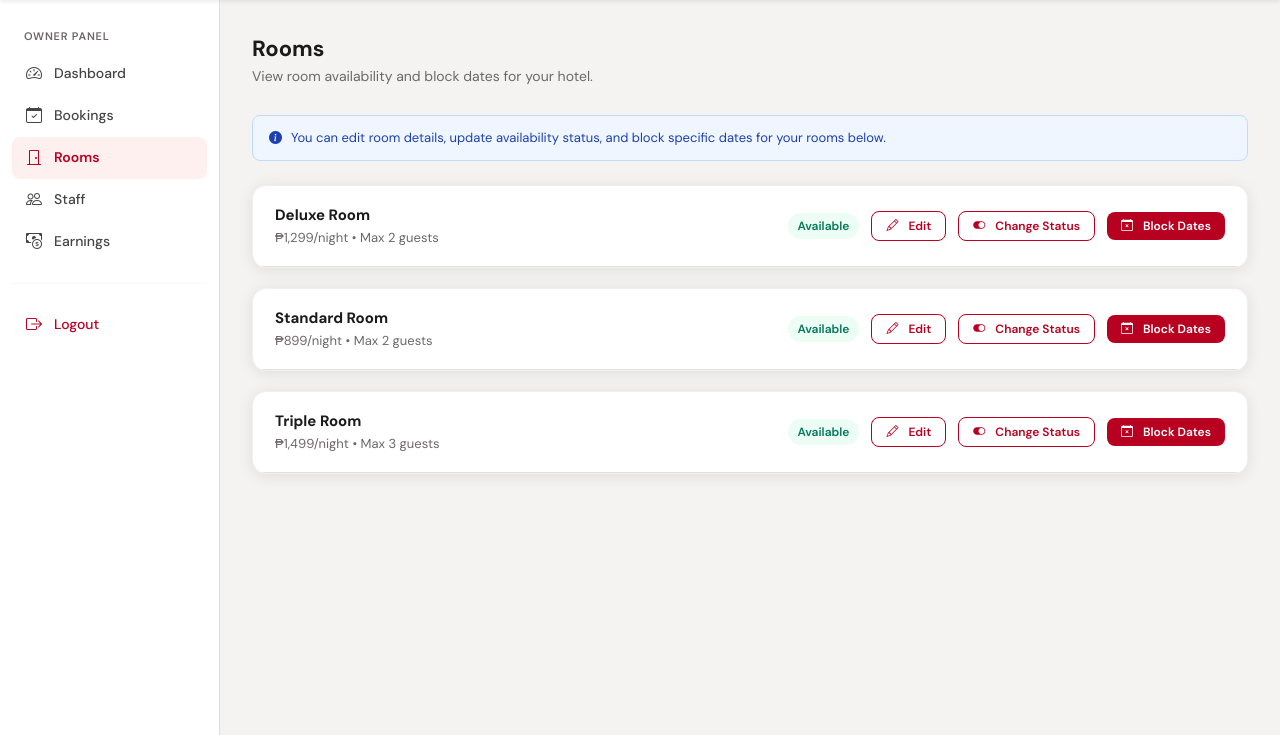
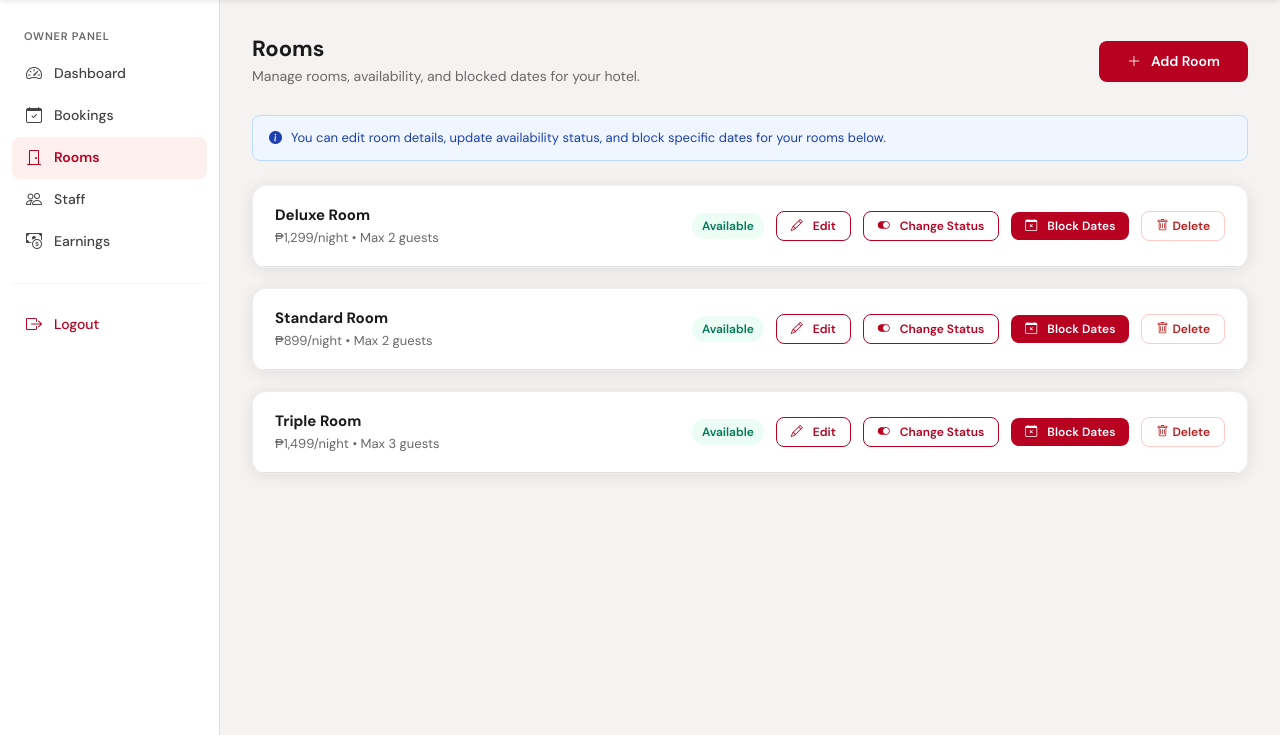
Before and after one commit to Dhaiku/RedDoorz-v2, a PHP site: page /owner/manage_rooms.php in a window 1280 px wide. Shown: the part 64-799 px from the top of the page. Run offline with PHP 8.4, Linux system fonts and the light colour scheme; a user stored in the database is signed in; data comes from the database, SQL or seed files in the repository; tables that the repository leaves empty hold one stand-in row (values such as "Sample post").

Commit message:
owner/manage_rooms.php: add Add Room and Delete Room features
- add_room POST handler: inserts new room with Room_Type, Room_Price, Room_Capacity, Room_Description, Room_Status=available; scoped to owner's hotel
- delete_room POST handler: hard deletes room after verifying it belongs to owner's hotel; confirm dialog required
- Add Room button in page header (btn-rd, opens #addRoomModal)
- #addRoomModal: Room Type, Price/night, Max Guests, Description fields
- Delete button per room card (red outline, trash icon, confirm dialog)

Co-Authored-By: Claude Sonnet 4.6 <noreply@anthropic.com>

```diff
--- a/owner/manage_rooms.php
+++ b/owner/manage_rooms.php
@@ -9,8 +9,34 @@ if (!isset($_SESSION['account_id']) || $_SESSION['role'] !== 'hotel_owner') {
 $hotelId = (int) ($_SESSION['hotel_id'] ?? 0);
 if (!$hotelId) { header("Location: /auth/logout.php"); exit(); }
 
+// Handle add room
+$msg = '';
+if (isset($_POST['add_room'])) {
+    $type  = $conn->real_escape_string(trim($_POST['room_type']        ?? ''));
+    $price = max(0, (float) $_POST['room_price']);
+    $cap   = max(1, (int) $_POST['room_capacity']);
+    $desc  = $conn->real_escape_string(trim($_POST['room_description'] ?? ''));
+    if ($type !== '') {
+        $conn->query("INSERT INTO Rooms (Room_HotelId, Room_Type, Room_Price, Room_Capacity, Room_Description, Room_Status) VALUES ($hotelId,'$type',$price,$cap,'$desc','available')");
+        $msg = 'Room added successfully.';
+    } else {
+        $msg = 'Room type/name is required.';
+    }
+    header("Location: manage_rooms.php?msg=" . urlencode($msg)); exit();
+}
+
+// Handle delete room
+if (isset($_POST['delete_room'])) {
+    $roomId = (int) $_POST['room_id'];
+    $check  = $conn->query("SELECT Room_Id FROM Rooms WHERE Room_Id=$roomId AND Room_HotelId=$hotelId LIMIT 1");
+    if ($check->num_rows > 0) {
+        $conn->query("DELETE FROM Rooms WHERE Room_Id=$roomId");
+        $msg = 'Room deleted.';
+    }
+    header("Location: manage_rooms.php?msg=" . urlencode($msg)); exit();
+}
+
 // Handle room edit
-$msg = '';
 if (isset($_POST['edit_room'])) {
     $roomId  = (int) $_POST['room_id'];
     $type    = $conn->real_escape_string(trim($_POST['room_type']        ?? ''));
@@ -89,9 +115,14 @@ include "../layout/layout.php";
 
     <div style="flex:1; padding:36px 32px; overflow:visible;">
 
-        <div class="page-header">
-            <h1>Rooms</h1>
-            <p>View room availability and block dates for your hotel.</p>
+        <div style="display:flex; justify-content:space-between; align-items:center; margin-bottom:28px; flex-wrap:wrap; gap:12px;">
+            <div class="page-header" style="margin:0;">
+                <h1>Rooms</h1>
+                <p>Manage rooms, availability, and blocked dates for your hotel.</p>
+            </div>
+            <button type="button" class="btn-rd" data-bs-toggle="modal" data-bs-target="#addRoomModal">
+                <i class="bi bi-plus-lg me-1"></i>Add Room
+            </button>
         </div>
 
         <?php if (isset($_GET['msg']) && $_GET['msg']): ?>
@@ -153,6 +184,13 @@ include "../layout/layout.php";
                             data-room-type="<?= htmlspecialchars($room['Room_Type']) ?>">
                         <i class="bi bi-calendar-x me-1"></i>Block Dates
                     </button>
+                    <form method="POST" style="margin:0;" onsubmit="return confirm('Delete this room? This cannot be undone.');">
+                        <input type="hidden" name="room_id" value="<?= $room['Room_Id'] ?>">
+                        <button type="submit" name="delete_room"
+                                style="background:none; border:1px solid #FECACA; color:#B91C1C; padding:5px 14px; font-size:12px; border-radius:8px; cursor:pointer; font-weight:600; font-family:'DM Sans',sans-serif;">
+                            <i class="bi bi-trash me-1"></i>Delete
+                        </button>
+                    </form>
                 </div>
             </div>
 
@@ -182,6 +220,44 @@ include "../layout/layout.php";
         <?php endwhile; ?>
         <?php endif; ?>
 
+    </div>
+</div>
+
+<!-- Add Room Modal -->
+<div class="modal fade" id="addRoomModal" tabindex="-1" aria-hidden="true">
+    <div class="modal-dialog modal-dialog-centered">
+        <div class="modal-content" style="border-radius:14px; border:none;">
+            <div class="modal-header" style="border-bottom:1px solid var(--rd-border); padding:20px 24px;">
+                <h5 class="modal-title" style="font-size:16px; font-weight:700;">Add New Room</h5>
+                <button type="button" class="btn-close" data-bs-dismiss="modal"></button>
+            </div>
+            <form method="POST">
+                <div class="modal-body" style="padding:24px;">
+                    <div class="row g-3">
+                        <div class="col-12">
+                            <label class="form-label">Room Type / Name <span style="color:var(--rd-red)">*</span></label>
+                            <input type="text" name="room_type" class="form-control" placeholder="e.g. Deluxe Room, Suite" required>
+                        </div>
+                        <div class="col-6">
+                            <label class="form-label">Price per Night (₱) <span style="color:var(--rd-red)">*</span></label>
+                            <input type="number" name="room_price" class="form-control" min="0" step="0.01" placeholder="0.00" required>
+                        </div>
+                        <div class="col-6">
+                            <label class="form-label">Max Guests <span style="color:var(--rd-red)">*</span></label>
+                            <input type="number" name="room_capacity" class="form-control" min="1" max="20" value="2" required>
+                        </div>
+                        <div class="col-12">
+                            <label class="form-label">Description</label>
+                            <textarea name="room_description" class="form-control" rows="3" placeholder="Brief description of the room..."></textarea>
+                        </div>
+                    </div>
+                </div>
+                <div class="modal-footer" style="border-top:1px solid var(--rd-border); padding:16px 24px;">
+                    <button type="button" class="btn-rd-outline" data-bs-dismiss="modal" style="padding:9px 22px;">Cancel</button>
+                    <button type="submit" name="add_room" class="btn-rd" style="padding:9px 22px;">Add Room</button>
+                </div>
+            </form>
+        </div>
     </div>
 </div>
 
```
